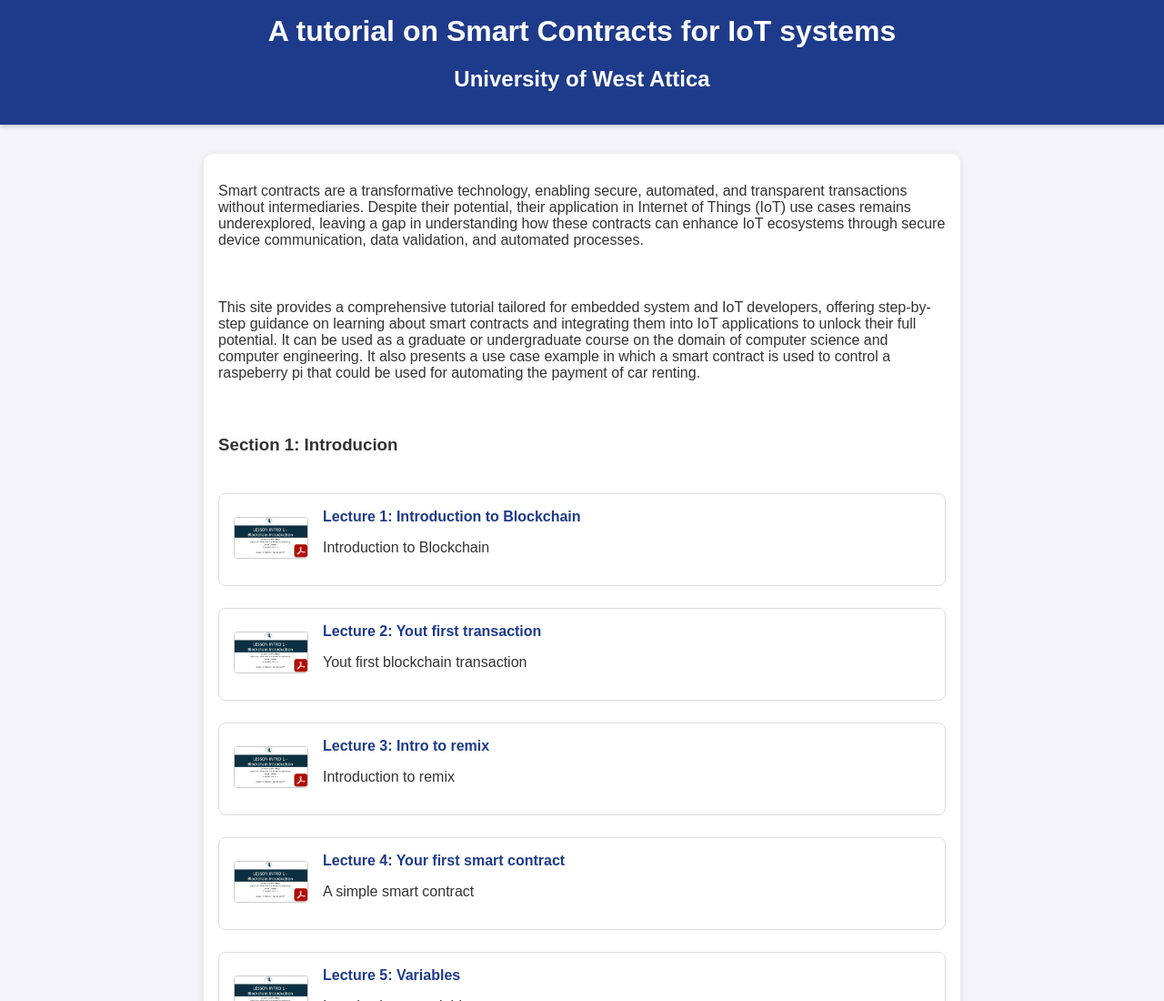
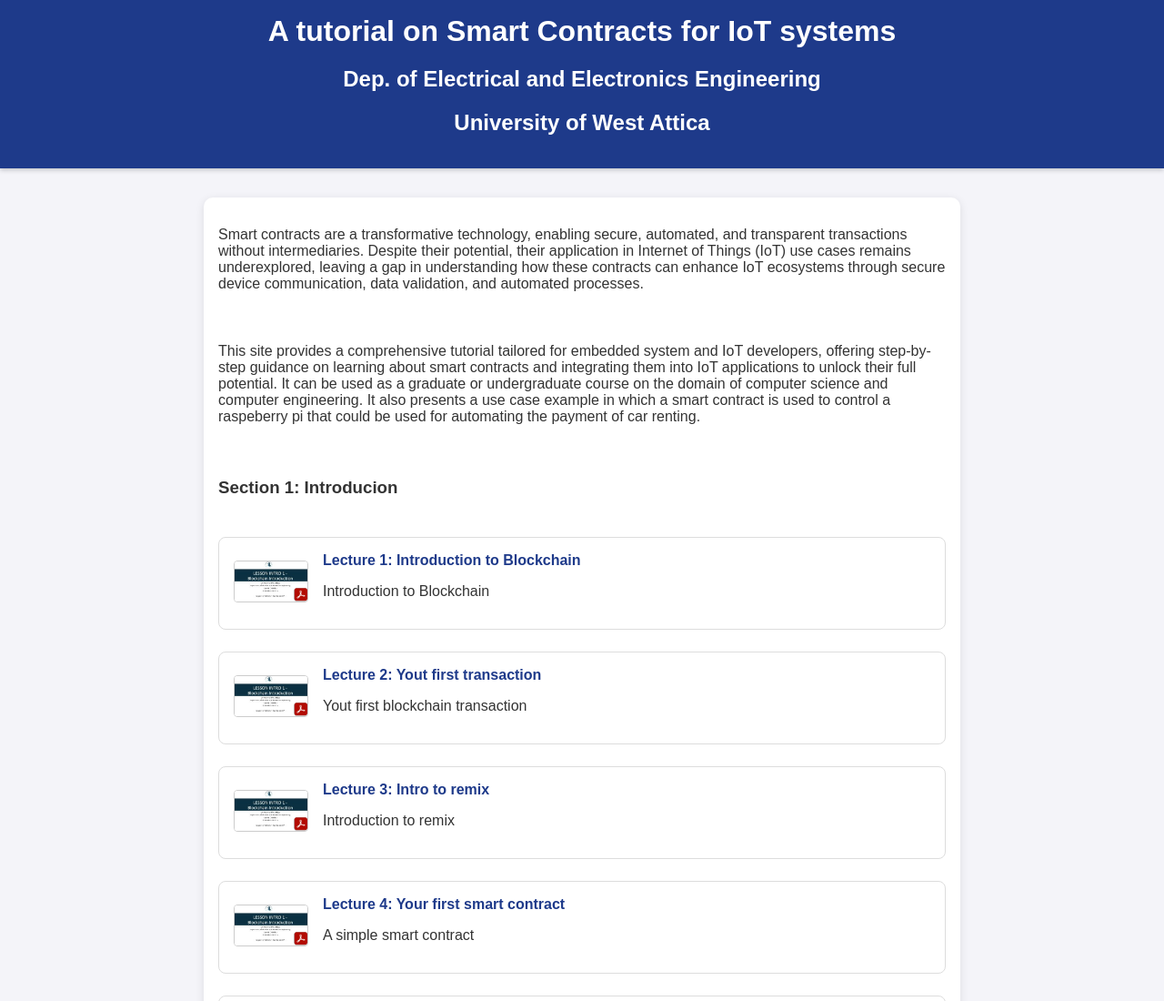
Before and after one commit to kachris/IoT-SmartContract.github.io, a plain HTML site: page index.html in a window 1280 px wide. Shown: the top 1100 px of the page at 91% size. Drawn offline with Linux system fonts and the light colour scheme.

Commit message:
Update index.html

```diff
--- a/index.html
+++ b/index.html
@@ -73,6 +73,7 @@
 <body>
     <header>
         <h1>A tutorial on Smart Contracts for IoT systems</h1>
+        <h2>Dep. of Electrical and Electronics Engineering</h2>
         <h2>University of West Attica</h2>
     </header>
     <main>
```
